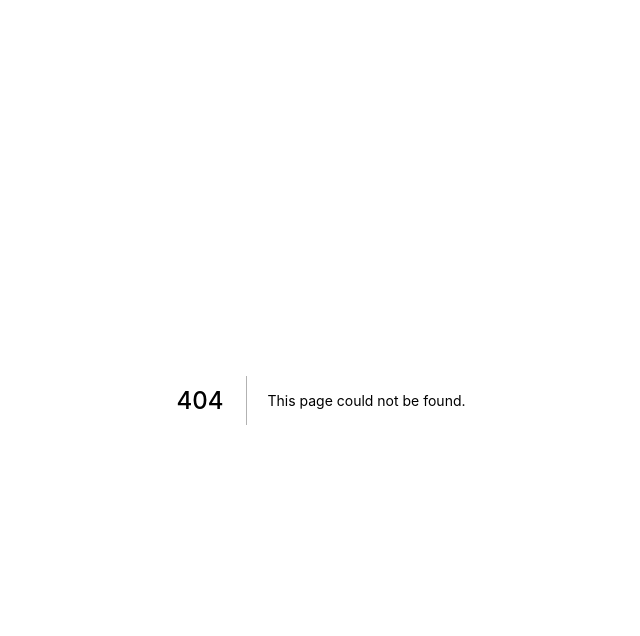
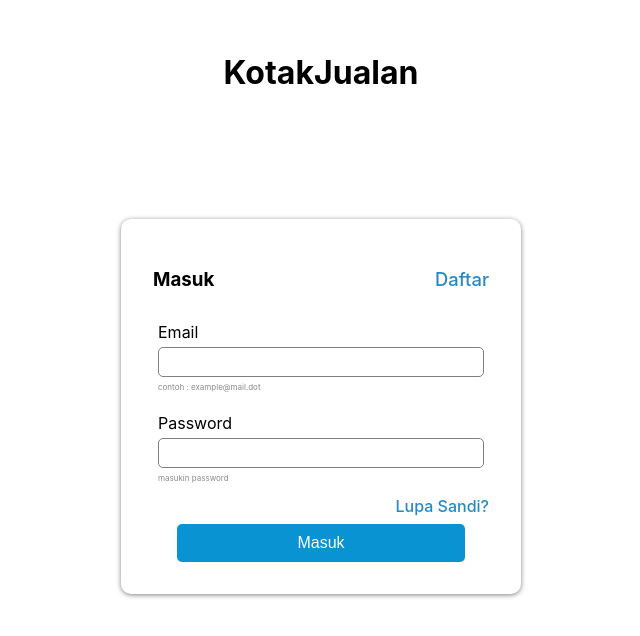
Before and after one commit to Mindpulation/frontend-user, a Next.js app: page /login in a window 1280 px wide. Before the commit this address had no page. Shown: the top 636 px of the page, without its empty margins (319-959 px from the left). Built offline with nearby package versions, Linux system fonts and the light colour scheme.

Commit message:
Login page

```diff
--- /dev/null
+++ b/pages/login.js
@@ -0,0 +1,47 @@
+import Head from 'next/head';
+import Link from 'next/link';
+import styles from '../styles/Login.module.css';
+
+const login = () => (
+  <div className={styles.containerFull}>
+    <Head>
+      <title>KotakJualan-Login</title>
+      <link rel="icon" href="/favicon.ico" />
+    </Head>
+    <header className={styles.header}>
+      <h1>KotakJualan</h1>
+    </header>
+    <main className={styles.main}>
+    <div className={styles.card}>
+      <div className={styles.headsign}>
+        <h3>
+          Masuk
+        </h3>
+        <a className={styles.BoldLink}><Link href="/">Daftar</Link></a>
+      </div>
+
+      <form>
+        <div className={styles.row}>
+          <div className={styles.col}>
+            <label>Email</label>
+            <input className={styles.input}></input>
+            <span className={styles.span}>contoh : example@mail.dot</span>
+          </div>
+          <div className={styles.col}>
+            <label>Password</label>
+            <input className={styles.input}></input>
+            <span className={styles.span}>masukin password</span>
+          </div>
+        </div>
+        <a className={styles.LinkForget}><Link href="/">Lupa Sandi?</Link></a>
+        <div className={styles.rowCenter}>
+          <button className={styles.button}>Masuk</button>
+        </div>
+      </form>
+    </div>
+    </main>
+
+  </div>
+);
+
+export default login;
--- /dev/null
+++ b/styles/Login.module.css
@@ -0,0 +1,136 @@
+.containerFull{
+    width: 100%;
+    min-height: 100vh;
+    align-items: center;
+}
+
+.container{
+    width: 100%;
+    padding: 2.5px;
+    margin: 8px 0px;
+    display: flex;
+    flex-direction: column;
+    align-items: center;
+}
+
+.header{
+    width: 100%;
+}
+
+.header h1{
+    width: 100%;
+    padding: 32px 0 9px;
+    text-align: center;
+}
+
+.main {
+    width: 100%;
+    padding: 5rem 0;
+    flex: 1;
+    display: flex;
+    flex-direction: column;
+    align-items: center;
+}
+
+.row {
+    width: 100%;
+    padding: 2.5px;
+    display: flex;
+    flex-direction: row;
+    align-items: center;
+    flex-wrap: wrap;
+}
+
+.rowCenter{
+    width: 100%;
+    padding: 2.5px;
+    display: flex;
+    flex-direction: row;
+    justify-content: center;
+    align-items: center;
+    flex-wrap: wrap;
+}
+
+.col {
+    width: 100%;
+    height: 100%;
+    padding: 2.5px;
+    margin: 8px 0px;
+    display: flex;
+    flex-direction: column;
+}
+
+.card {
+    width: 400px;
+    margin: 1rem;
+    flex-basis: 45%;
+    padding: 30px 32px 30px;
+    text-align: left;
+    color: inherit;
+    text-decoration: none;
+    border-radius: 10px;
+    transition: color 0.15s ease, border-color 0.15s ease;
+    box-shadow: 0px 1px 5px gray;
+}
+.headsign{
+    justify-content: space-between;
+    display: flex;
+    flex-direction: row;
+    align-items: center;
+}
+.BoldLink{
+    font-size: 1.15rem;
+    color: rgba(9, 124, 190, 0.89);
+    font-weight: 500;
+}
+.LinkForget{
+    font-size: 1rem;
+    color: rgba(9, 124, 190, 0.89);
+    float: right;
+    font-weight: 500;
+}
+.span{
+    font-size: 0.5rem;
+    color: rgb(139, 139, 139);
+    margin-top: 5px;
+}
+.input{
+    border: 0.25px solid gray;
+    border-radius: 5px;
+    margin-top: 5px;
+    padding: 5px 3px;
+    width: 100%;
+    font-size: 1rem;
+}
+.input:focus{
+    outline: none !important;
+    border: 1.5px solid rgb(9, 147, 211);
+}
+.button{
+    background-color: rgb(9, 147, 211);
+    padding: 10px 120px;
+    font-size: 1rem;
+    border: none;
+    outline: none;
+    border-radius: 5px;
+    color: white;
+    margin-top: 5px;
+}
+.button:hover{
+    background-color: rgba(9, 124, 190, 0.89);
+}
+
+@media (max-width: 768px) {
+    .card{
+        width: 100%;
+        box-shadow: none;
+    }
+}
+@media (max-width: 268px) {
+    .card{
+        padding: 0px;
+    }
+    .button{
+        padding: 5px 30%;
+    }
+}
```
Also changed, not shown: pages/signin.js (deleted, +0 -40 lines), styles/Sign.module.css (deleted, +0 -95 lines).
